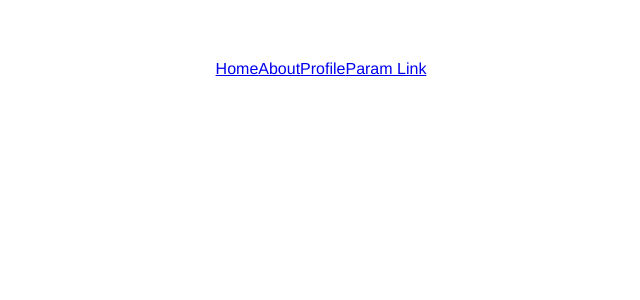
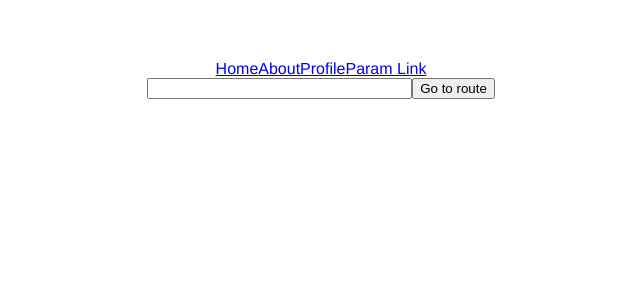
Before and after one commit to odbalogun/vue-router-tutorial, a Vue app: page /param in a window 1280 px wide. Shown: the top 300 px of the page, without its empty margins (319-959 px from the left). Built offline with nearby package versions, Linux system fonts and the light colour scheme.

Commit message:
Added a template to Param.vue

```diff
--- a/src/components/Param.vue
+++ b/src/components/Param.vue
@@ -1,3 +1,10 @@
+<template>
+  <div class="param">
+    <input type="text" size="30" v-model="UserInput" />
+    <input type="button" value="Go to route" @click="GoToRoute()">
+  </div>
+</template>
+
 <script>
 export default {
   name: 'Param',
```
